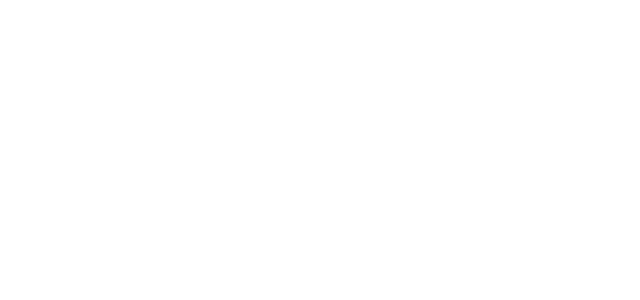
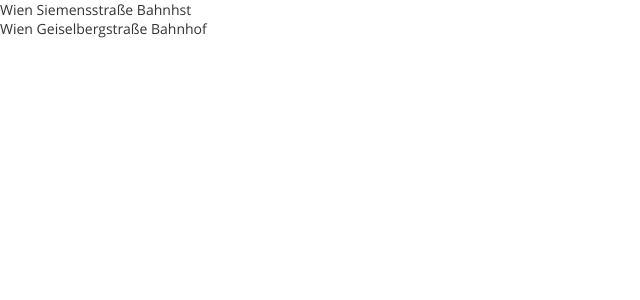
Before and after one commit to christopherkarger/zug, an Angular app: page / in a window 1280 px wide. Shown: the top 300 px of the page, without its empty margins (0-640 px from the left). Built offline with nearby package versions, Linux system fonts and the light colour scheme.

Commit message:
added both directions

```diff
--- a/src/app/next-train/next-train.component.html
+++ b/src/app/next-train/next-train.component.html
@@ -0,0 +1,7 @@
+<div *ngIf="trainSiemens$ | async as siemens">
+  {{ siemens.stationName }}
+</div>
+
+<div *ngIf="trainGeisel$ | async as geisel">
+  {{ geisel.stationName }}
+</div>
--- a/src/app/next-train/next-train.component.ts
+++ b/src/app/next-train/next-train.component.ts
@@ -1,17 +1,22 @@
 import { Component, OnInit } from "@angular/core";
 import { TrainLeaveService } from "../services/train-leave.service";
+import { Observable } from "rxjs";
+import { IMonitor } from "../model/monitor.model";
 
 @Component({
   selector: "app-next-train",
   templateUrl: "./next-train.component.html",
   styleUrls: ["./next-train.component.scss"]
 })
-export class NextTrainComponent implements OnInit {
+export class NextTrainComponent {
+  private siemensId = "1292105";
+  private geiselId = "8101555";
+
+  trainSiemens$: Observable<IMonitor>;
+  trainGeisel$: Observable<IMonitor>;
+
   constructor(private tls: TrainLeaveService) {
-    this.tls.getLeave(11).subscribe(res => {
-      console.log(res);
-    });
+    this.trainSiemens$ = this.tls.getLeave(this.siemensId);
+    this.trainGeisel$ = this.tls.getLeave(this.geiselId);
   }
-
-  ngOnInit() {}
 }
--- a/src/app/services/train-leave-http.service.ts
+++ b/src/app/services/train-leave-http.service.ts
@@ -5,16 +5,20 @@
 import { Observable } from "rxjs";
 import { map } from "rxjs/operators";
 import { IMonitor } from "../model/monitor.model";
+import { StringUtilities } from "../string-utilities";
 
 export class TrainLeaveHttpService extends TrainLeaveService {
   constructor(private httpService: HttpService) {
     super();
   }
 
-  getLeave(id: number): Observable<IMonitor> {
+  getLeave(id: string): Observable<IMonitor> {
     return this.httpService
       .get<string>(
-        environment.api.domain + environment.api.leave,
+        StringUtilities.replace(
+          environment.api.domain + environment.api.leave,
+          [id]
+        ),
         requestOptions
       )
       .pipe(
--- a/src/app/services/train-leave.service.ts
+++ b/src/app/services/train-leave.service.ts
@@ -4,5 +4,5 @@
 
 @Injectable()
 export abstract class TrainLeaveService {
-  abstract getLeave(id: number): Observable<IMonitor>;
+  abstract getLeave(id: string): Observable<IMonitor>;
 }
--- /dev/null
+++ b/src/app/string-utilities.ts
@@ -0,0 +1,9 @@
+export class StringUtilities {
+  static replace(str: string, replaceArr: string[]) {
+    let convertedStr = str;
+    replaceArr.forEach((elm, i) => {
+      convertedStr = convertedStr.replace("${" + i + "}", elm);
+    });
+    return convertedStr;
+  }
+}
--- a/src/environments/environment.ts
+++ b/src/environments/environment.ts
@@ -6,7 +6,7 @@
   production: false,
   api: {
     domain: "/mocks",
-    leave: "/leave.txt"
+    leave: "/${0}.txt"
   }
 };
 
```
Also changed, not shown: src/mocks/1292105.txt (added), src/mocks/8101555.txt (renamed from src/mocks/leave.txt).
